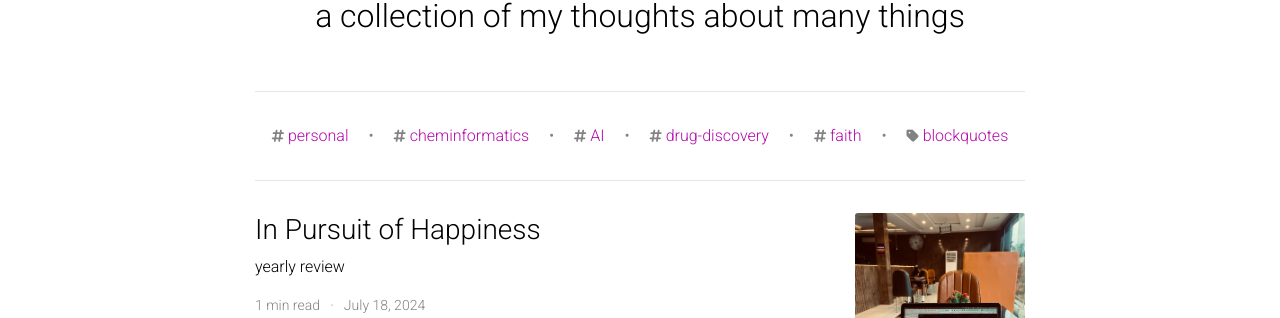
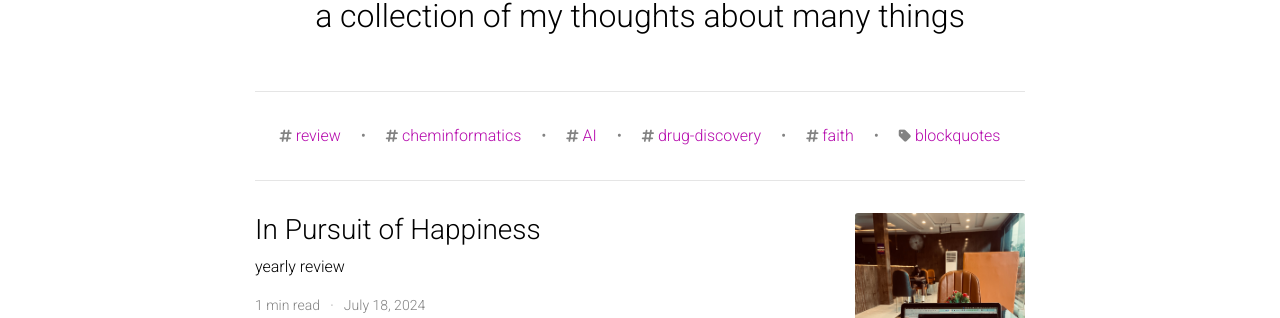
Before and after one commit to ajalamarvellous/ajalamarvellous.github.io, a Jekyll site: the page built from blog/index.html, in a window 1280 px wide and 1036 px high. Shown: the part 244-562 px from the top of the window. Built offline with Jekyll 4.4.1, drawn with Linux system fonts in a browser that asks for light colours; the list of posts is cut into pages by our own code; comment, search, counter and statistics services are not loaded; a style sheet for code colours, icons or effects is not loaded.

Commit message:
Update google analytics

```diff
--- a/_config.yml
+++ b/_config.yml
@@ -245,7 +245,7 @@ jekyll-archives:
     tag: '/blog/tag/:name/'
     category: '/blog/category/:name/'
 
-display_tags: ['personal', 'cheminformatics', 'AI', 'drug-discovery', 'faith'] # these tags will be displayed on the front page of your blog
+display_tags: ['review', 'cheminformatics', 'AI', 'drug-discovery', 'faith'] # these tags will be displayed on the front page of your blog
 display_categories: ['blockquotes'] # these categories will be displayed on the front page of your blog
 
 # -----------------------------------------------------------------------------
@@ -334,7 +334,7 @@ jekyll-diagrams:
 # Optional Features
 # -----------------------------------------------------------------------------
 
-enable_google_analytics:    false  # enables google analytics
+enable_google_analytics:    True  # enables google analytics
 enable_panelbear_analytics: false  # enables panelbear analytics
 enable_google_verification: false  # enables google site verification
 enable_bing_verification:   false  # enables bing site verification
```
